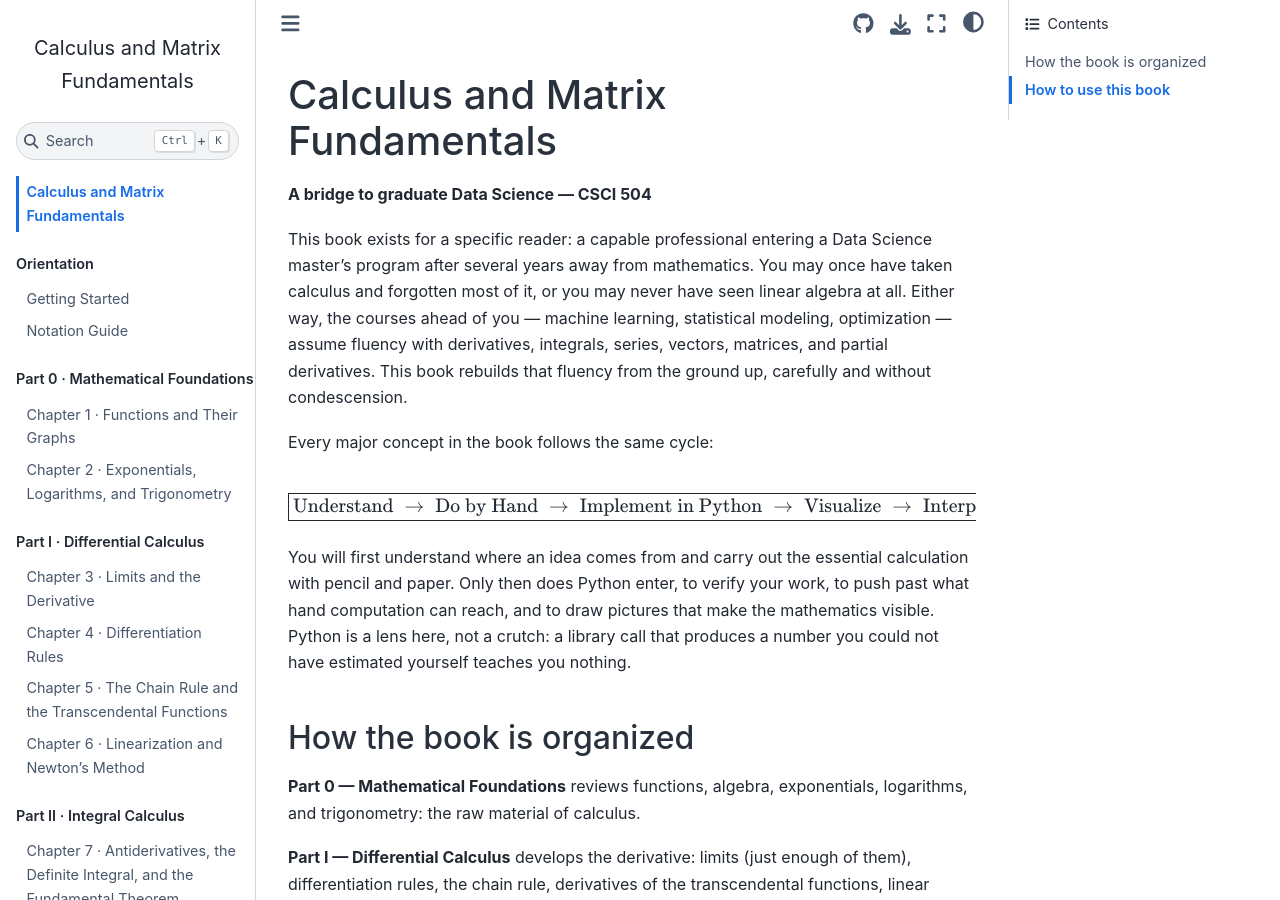
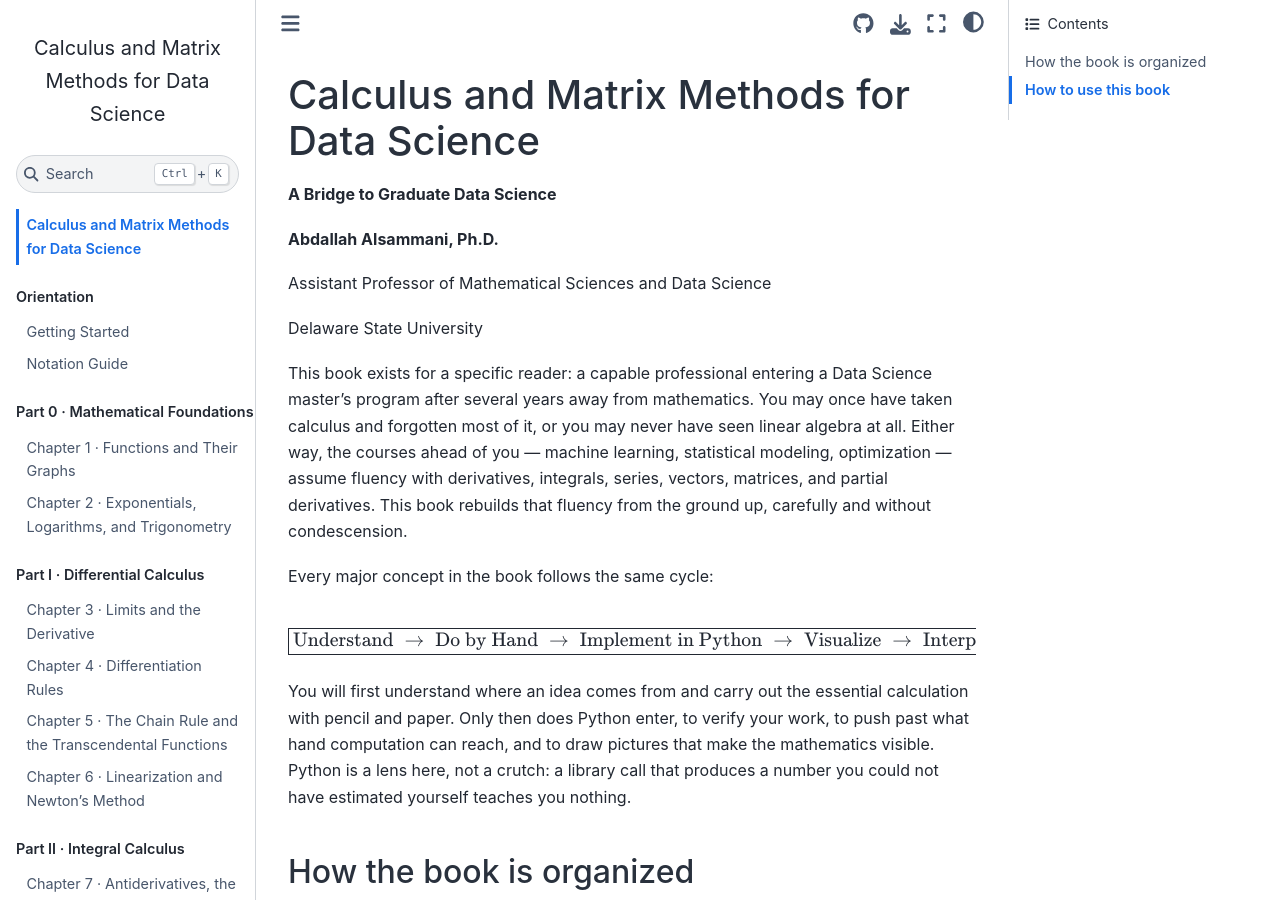
Before and after one commit to aalsammani/calculus4DS, a Jupyter Book: the page built from book/index.md, in a window 1280 px wide and 900 px high. Built offline with Jupyter Book 1.0.4 settings and Sphinx 7.4.7 and the Sphinx Book theme 1.1.4, drawn with Linux system fonts in a browser that asks for light colours; cross-references to code outside the pages are shown as plain code; some of the changed text lies outside the part shown.

Commit message:
Update book title and author

```diff
--- a/book/_config.yml
+++ b/book/_config.yml
@@ -1,8 +1,8 @@
 # Jupyter Book configuration for the CSCI 504 textbook.
 # Reference: https://jupyterbook.org/en/stable/customize/config.html
 
-title: "Calculus and Matrix Fundamentals"
-author: "CSCI 504 — Data Science MS Bridge Course"
+title: "Calculus and Matrix Methods for Data Science"
+author: "Abdallah Alsammani, Ph.D."
 copyright: "2026"
 logo: ""
 
--- a/book/index.md
+++ b/book/index.md
@@ -1,6 +1,12 @@
-# Calculus and Matrix Fundamentals
+# Calculus and Matrix Methods for Data Science
 
-**A bridge to graduate Data Science — CSCI 504**
+**A Bridge to Graduate Data Science**
+
+**Abdallah Alsammani, Ph.D.**
+
+Assistant Professor of Mathematical Sciences and Data Science
+
+Delaware State University
 
 This book exists for a specific reader: a capable professional entering a Data Science master's program after several years away from mathematics. You may once have taken calculus and forgotten most of it, or you may never have seen linear algebra at all. Either way, the courses ahead of you — machine learning, statistical modeling, optimization — assume fluency with derivatives, integrals, series, vectors, matrices, and partial derivatives. This book rebuilds that fluency from the ground up, carefully and without condescension.
 
```
